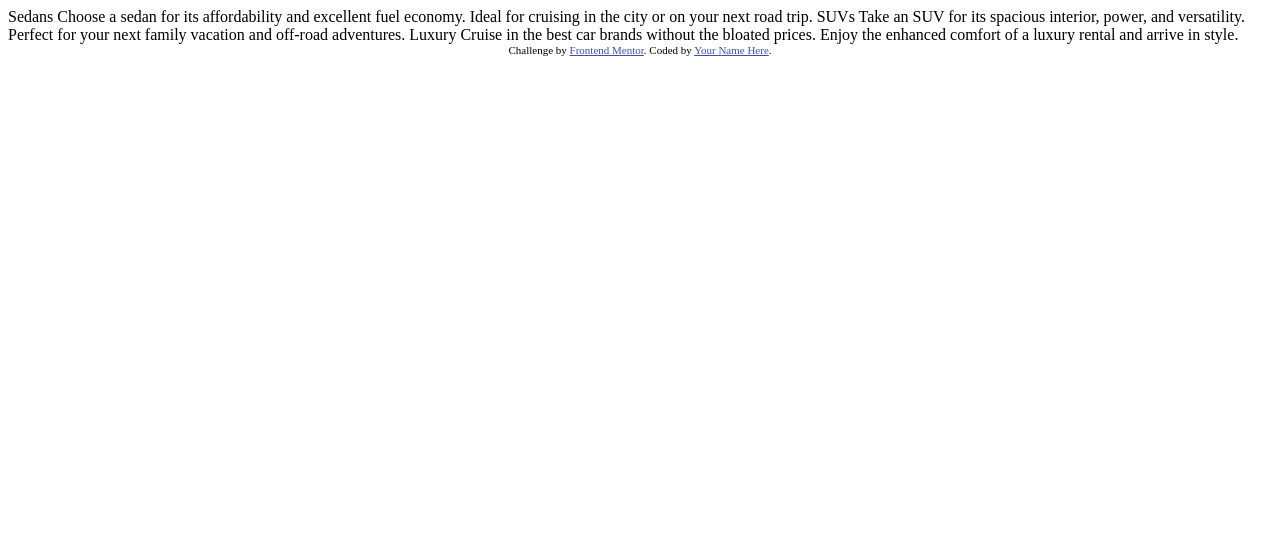
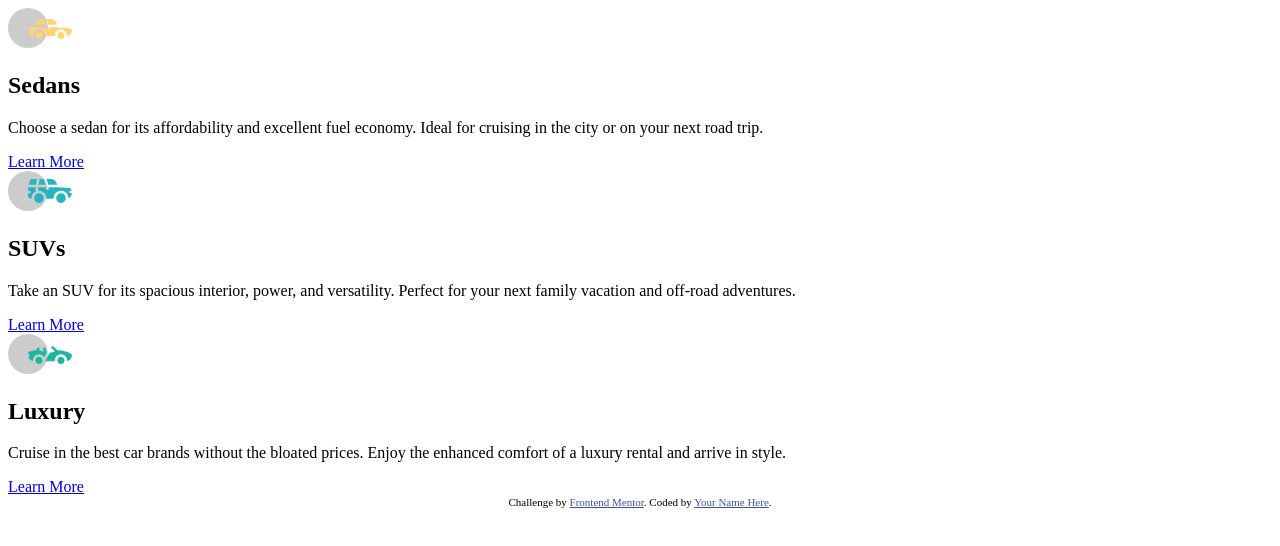
Before and after one commit to JosueLauren/3-column-preview-card-component-main, a plain HTML site: page index.html in a window 1280 px wide. Drawn offline with Linux system fonts and the light colour scheme.

Commit message:
Criado a estrututa(HTML) do projeto

```diff
--- a/index.html
+++ b/index.html
@@ -1,5 +1,5 @@
 <!DOCTYPE html>
-<html lang="en">
+<html lang="pt-BR">
 <head>
   <meta charset="UTF-8">
   <meta name="viewport" content="width=device-width, initial-scale=1.0"> <!-- displays site properly based on user's device -->
@@ -15,19 +15,29 @@
   </style>
 </head>
 <body>
-
-  Sedans
-  Choose a sedan for its affordability and excellent fuel economy. Ideal for cruising in the city
-  or on your next road trip.
-
-  SUVs
-  Take an SUV for its spacious interior, power, and versatility. Perfect for your next family vacation
-  and off-road adventures.
-
-  Luxury
-  Cruise in the best car brands without the bloated prices. Enjoy the enhanced comfort of a luxury
-  rental and arrive in style.
-
+  <main>
+    <section>
+      <img src="images/icon-sedans.svg" alt="">
+      <h1>Sedans</h1>
+      <p>Choose a sedan for its affordability and excellent fuel economy. Ideal for cruising in the city
+        or on your next road trip.</p>
+      <a href="#">Learn More</a>
+    </section>
+    <section>
+      <img src="images/icon-suvs.svg" alt="">
+      <h1>SUVs</h1>
+      <p>Take an SUV for its spacious interior, power, and versatility. Perfect for your next family vacation
+        and off-road adventures.</p>
+      <a href="#">Learn More</a>
+    </section>
+    <section>
+      <img src="images/icon-luxury.svg" alt="">
+      <h1>Luxury</h1>
+      <p>Cruise in the best car brands without the bloated prices. Enjoy the enhanced comfort of a luxury
+        rental and arrive in style.</p>
+      <a href="#">Learn More</a>
+    </section>
+  </main>
   <div class="attribution">
     Challenge by <a href="https://www.frontendmentor.io?ref=challenge" target="_blank">Frontend Mentor</a>.
     Coded by <a href="#">Your Name Here</a>.
```
